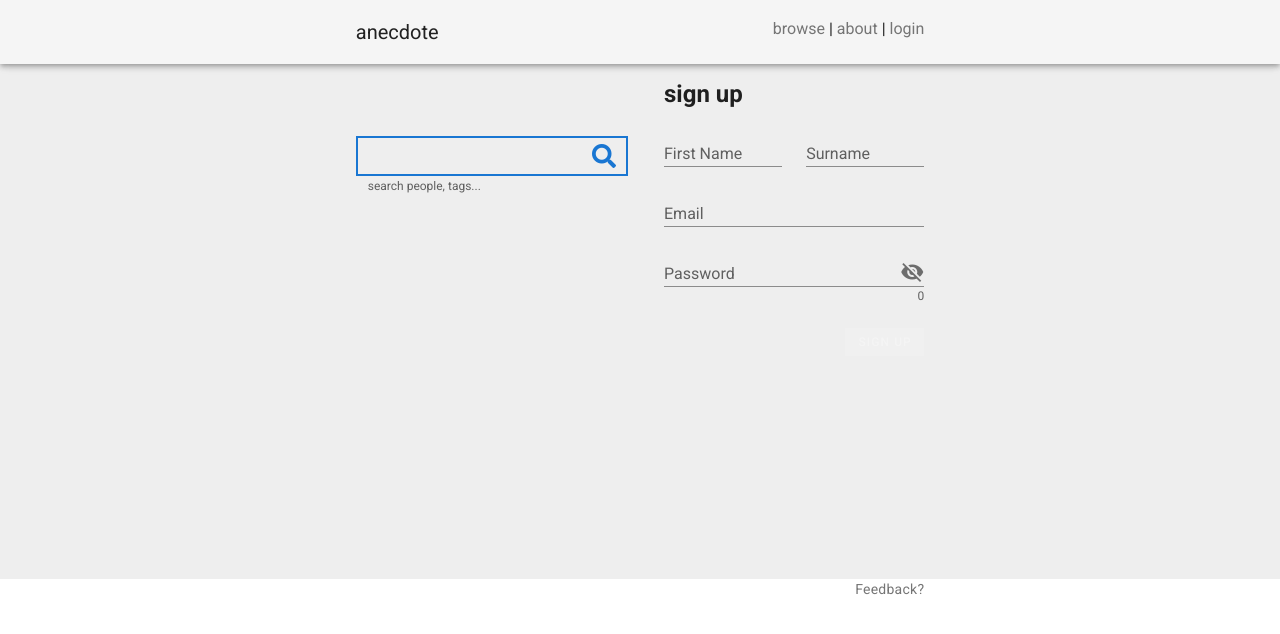
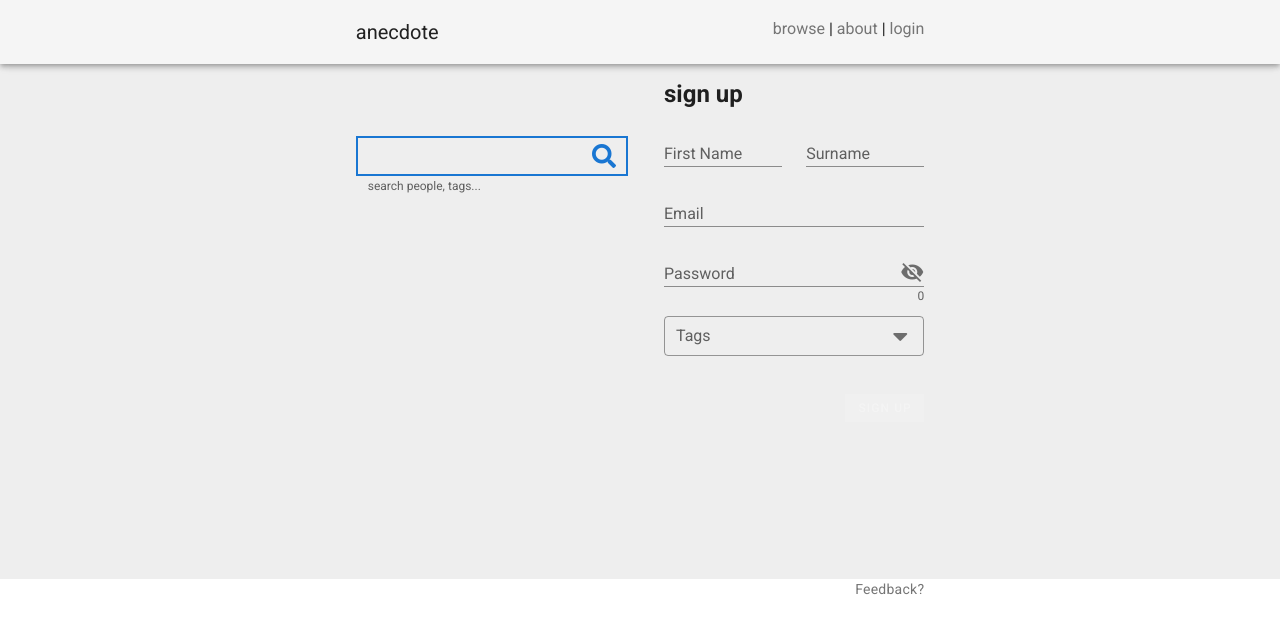
Before and after one commit to Simon-Truong/anecdote-ui, a Vue app: page / in a window 1280 px wide. Shown: the top 634 px of the page. Built offline with nearby package versions, Linux system fonts and the light colour scheme; no server answers.

Commit message:
[WIP] initial implementation of tags

```diff
--- a/src/components/Home.vue
+++ b/src/components/Home.vue
@@ -89,6 +89,34 @@
               </v-row>
 
               <v-row>
+                <v-col cols="6" class="py-0">
+                  <v-combobox
+                    class="pt-0"
+                    dense
+                    label="Tags"
+                    outlined
+                    multiple
+                    hide-selected
+                    :items="items"
+                    v-model="chips"
+                    :search-input.sync="searchInput"
+                  >
+                    <template v-slot:no-data>
+                      <v-list-item>
+                        <v-list-item-content>
+                          <v-list-item-title>
+                            No results matching "
+                            <strong>{{ searchInput }}</strong>". Press
+                            <kbd>enter</kbd> to create a new one
+                          </v-list-item-title>
+                        </v-list-item-content>
+                      </v-list-item>
+                    </template>
+                  </v-combobox>
+                </v-col>
+              </v-row>
+
+              <v-row>
                 <v-col cols="6" class="d-flex justify-end">
                   <v-btn
                     tile
@@ -124,6 +152,9 @@ export default {
       surname: '',
       email: '',
       password: '',
+      items: [],
+      chips: [],
+      searchInput: '',
       rules: {
         required: value => !!value || 'Required',
         email: value => {
```
